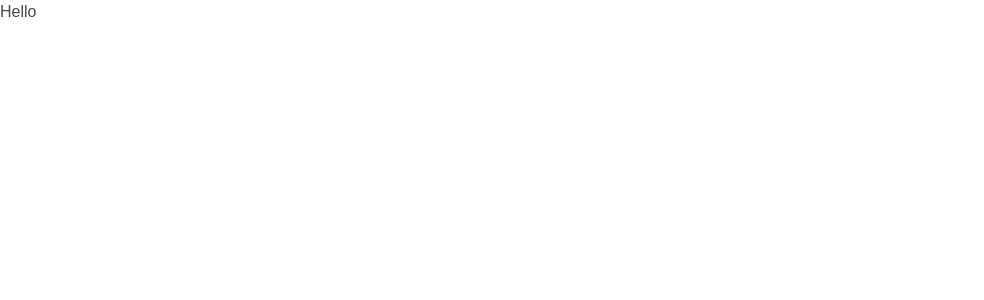
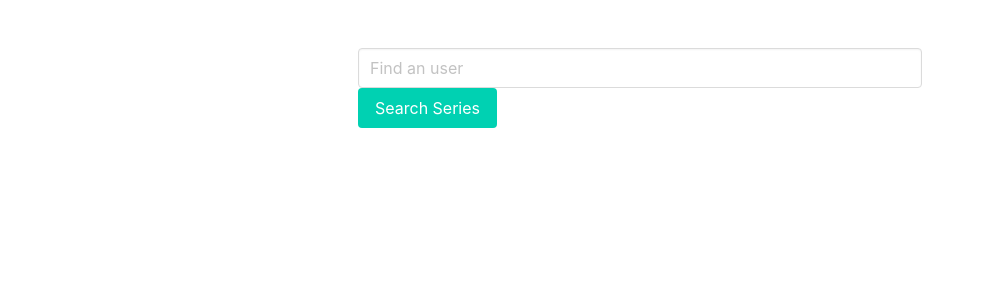
Before and after one commit to react-medellin/workshop-101, a React (Create React App) app: page / in a window 1280 px wide. Shown: the top 300 px of the page, without its empty margins (0-984 px from the left). Built offline with nearby package versions, Linux system fonts and the light colour scheme.

Commit message:
Completed workshop

```diff
--- /dev/null
+++ b/src/components/App/App.js
@@ -0,0 +1,108 @@
+import React from 'react';
+import axios from 'axios';
+
+import SeriesCard from 'components/SeriesCard/SeriesCard';
+import SearchForm from 'components/SearchForm/SearchForm';
+
+
+class App extends React.Component {
+
+    constructor() {
+        super();
+
+        this.state = {
+            query: '',
+            series: [],
+            loading: false,
+            error: ''
+        };
+    }
+
+    getSeriesDataFromAPI = () => {
+        // Adding https://cors-anywhere.herokuapp.com/ to byPass https only restriction on github pages
+        axios.get(`https://cors-anywhere.herokuapp.com/http://api.tvmaze.com/search/shows?q=${this.state.query}`)
+            .then(result => {
+                this.setState({
+                    series: result.data,
+                    loading: false,
+                    error: ''
+                });
+            })
+            .catch(err => {
+                this.setState({
+                    series: [],
+                    loading: false,
+                    error: err.message
+                });
+            });
+    }
+
+    handleSearchFormSubmit = (searchFormValue) => {
+        this.setState({
+            query: searchFormValue,
+            loading: true,
+            series: [],
+            error: ''
+        }, this.getSeriesDataFromAPI);
+    }
+
+    renderSeries() {
+        return this.state.series.map((serie) => {
+            const show = serie.show;
+
+            return (
+                <div
+                    className="column is-4"
+                    key={show.id}
+                >
+                    <SeriesCard
+                        image={show.image.medium}
+                        title={show.name}
+                        status={show.status}
+                        description={{
+                            __html: show.summary
+                        }}
+                    />
+                </div>
+            );
+        });
+    }
+
+    render() {
+        return (
+            <div className="section">
+                <div className="container">
+                    <div className="columns is-centered">
+                        <div className="column is-6">
+                            {
+                                !!this.state.error.length &&
+                                <article className="message is-danger">
+                                    <div className="message-body">
+                                        {this.state.error}
+                                    </div>
+                                </article>
+                            }
+                            <SearchForm
+                                onSubmit={this.handleSearchFormSubmit}
+                                loading={this.state.loading}
+                            />
+                            {
+                                !!this.state.query &&
+                                <div>
+                                    You searched for: {this.state.query}
+                                </div>
+                            }
+                        </div>
+                    </div>
+                </div>
+                <div className="container">
+                    <div className="columns is-multiline">
+                        {this.renderSeries()}
+                    </div>
+                </div>
+            </div>
+        );
+    }
+}
+
+export default App;
--- /dev/null
+++ b/src/components/SearchForm/SearchForm.js
@@ -0,0 +1,61 @@
+import React from 'react';
+
+class SearchForm extends React.Component {
+    constructor() {
+        super();
+
+        this.state = {
+            searchQuery: ''
+        };
+    }
+
+    handleOnChange = (event) => {
+        this.setState({
+            searchQuery: event.target.value
+        });
+    }
+
+    handleOnSubmit = (event) => {
+        event.preventDefault();
+
+        // Call function props.onSubmit with the search input value
+        this.props.onSubmit(this.state.searchQuery);
+
+        // Reset state.searchQuery to ''
+        this.setState({
+            searchQuery: ''
+        });
+    }
+
+    render() {
+        const buttonClasses = this.props.loading ? 'button is-primary is-loading' : 'button is-primary';
+
+        return (
+            <form onSubmit={this.handleOnSubmit}>
+                <div className="control is-expanded">
+                    <input
+                        className="input"
+                        type="search"
+                        placeholder="Find an user"
+                        value={this.state.searchQuery}
+                        onChange={this.handleOnChange}
+                    />
+                </div>
+                <div className="control">
+                    <button
+                        className={buttonClasses}
+                        type="submit"
+                    >
+                        Search Series
+                    </button>
+                </div>
+            </form>
+        )
+    }
+}
+
+SearchForm.defaulProps = {
+    loading: false
+};
+
+export default SearchForm;
--- /dev/null
+++ b/src/components/SeriesCard/SeriesCard.js
@@ -0,0 +1,41 @@
+import React from 'react';
+
+function SeriesCard(props) {
+
+    const image = props.image;
+    const title = props.title;
+    const status = props.status;
+    const description = props.description;
+
+    return (
+        <div className="card">
+            <div className="card-content">
+                <div className="media">
+                    <div className="media-left">
+                        <img
+                            className="image is-48x48"
+                            src={image}
+                            alt={title}
+                        />
+                    </div>
+                    <div className="media-content">
+                        <p className="title is-4">
+                            {title}
+                        </p>
+                    </div>
+                </div>
+
+                <div className="content">
+                    <div>
+                        <span className="tag is-dark">
+                            {status}
+                        </span>
+                    </div>
+                    <div dangerouslySetInnerHTML={description}></div>
+                </div>
+            </div>
+        </div>
+    );
+}
+
+export default SeriesCard;
--- a/src/index.js
+++ b/src/index.js
@@ -2,21 +2,15 @@ import React from 'react';
 import ReactDOM from 'react-dom';
 import registerServiceWorker from './registerServiceWorker'; // For PWAs
 
+import App from 'components/App/App';
+
 import 'bulma/css/bulma.css';
 import 'styles/app.css';
 
-function Hello() {
-    return (
-        <h1>Hello</h1>
-    );
-}
-
-// This is also an option. Same result as above
-// const Hello = () => <h1>Hello</h1>;
-
-// ReactDOM.render(What, Where);
-
-ReactDOM.render(<Hello />, document.getElementById('root'));
+ReactDOM.render(
+    <App />,
+    document.getElementById('root')
+);
 
 // For PWAs
 registerServiceWorker();
```
Also changed, not shown: package.json (+6 -1 lines), 2 other files (tests, documents, lock files or other folders).
